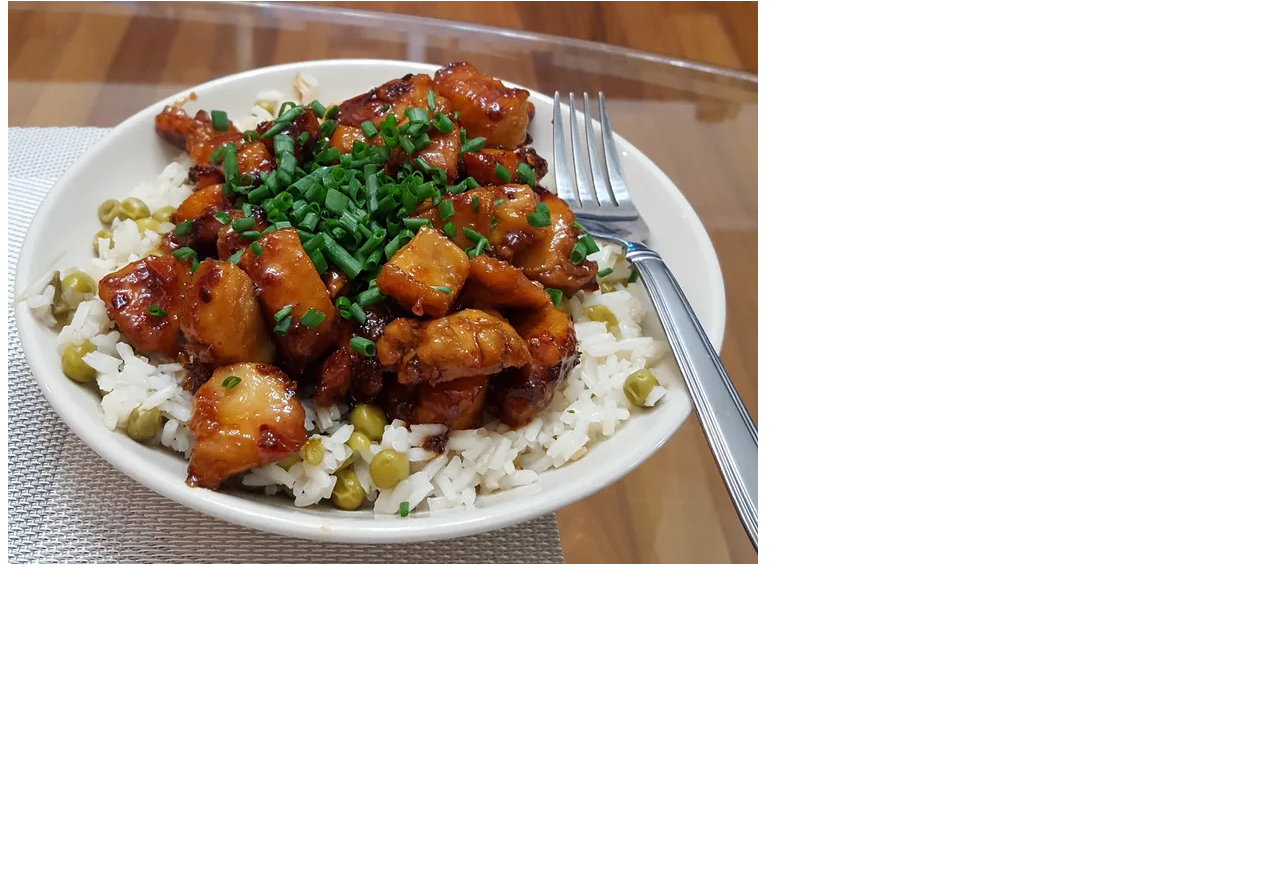
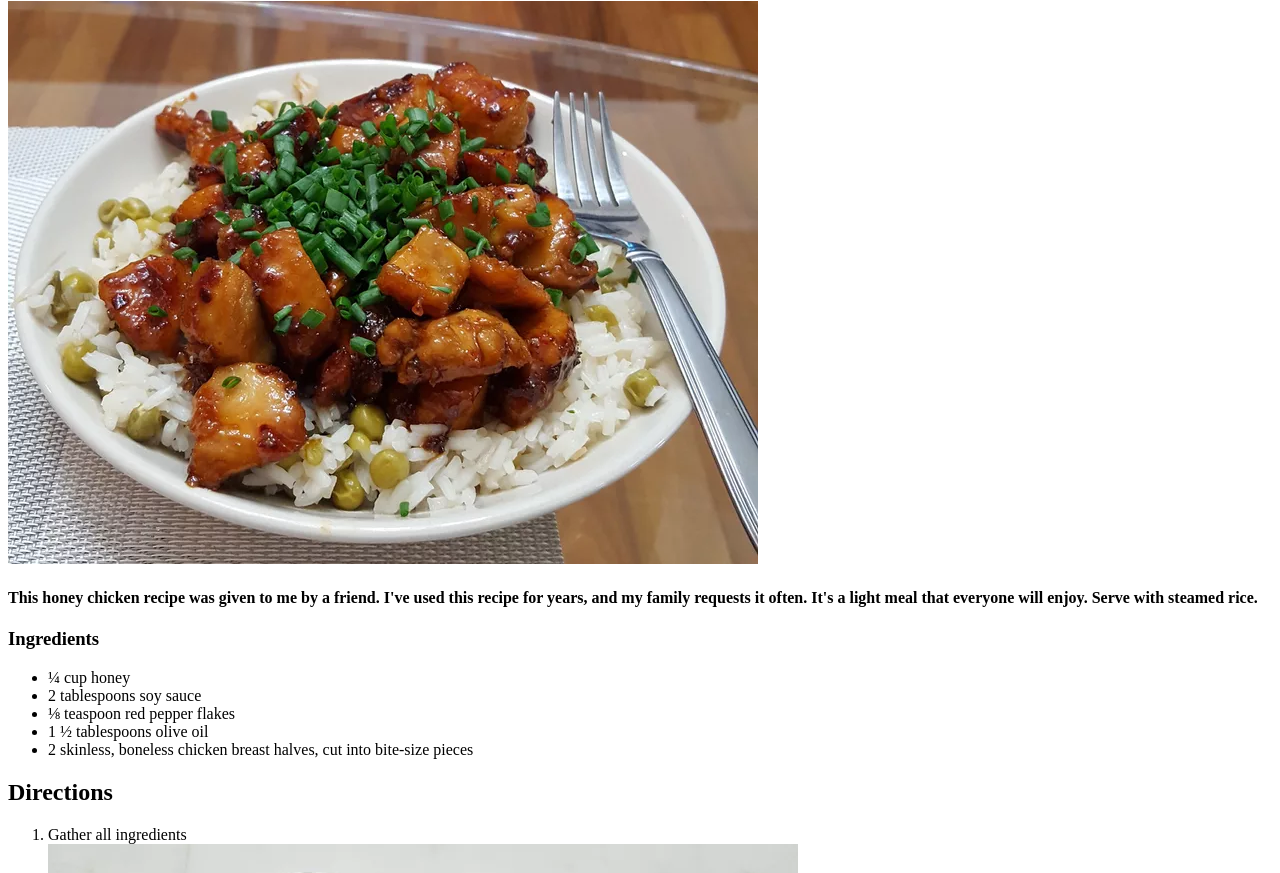
Before and after one commit to YooHusky1/odin_recipes, a plain HTML site: page recipes/honey_gc.html in a window 1280 px wide. Shown: the part 79-952 px from the top of the page. Before the commit the page ends 800 px from the top, so only its background shows below. Drawn offline with Linux system fonts and the light colour scheme.

Commit message:
adding details to honey_gc.html

```diff
--- a/recipes/honey_gc.html
+++ b/recipes/honey_gc.html
@@ -7,5 +7,21 @@
     <body>
         <h1>Honey Glazed Chicken</h1>
         <img src="../images/honeychicken.jpg">
+        <h4>This honey chicken recipe was given to me by a friend.
+            I've used this recipe for years, and my family requests it often.
+            It's a light meal that everyone will enjoy. Serve with steamed rice.</h4>
+        <h3>Ingredients</h3>
+        <ul>
+            <li>¼ cup honey</li>
+            <li>2 tablespoons soy sauce</li>
+            <li>⅛ teaspoon red pepper flakes</li>
+            <li>1 ½ tablespoons olive oil</li>
+            <li>2 skinless, boneless chicken breast halves, cut into bite-size pieces</li>
+        </ul>
+        <h2>Directions</h2>
+        <ol>
+            <li>Gather all ingredients</li>
+            <img src="../images/hgc_s1.jpg">
+        </ol>
     </body>
 </html>
```
Also changed, not shown: Images/hgc_s1.jpg (added).
